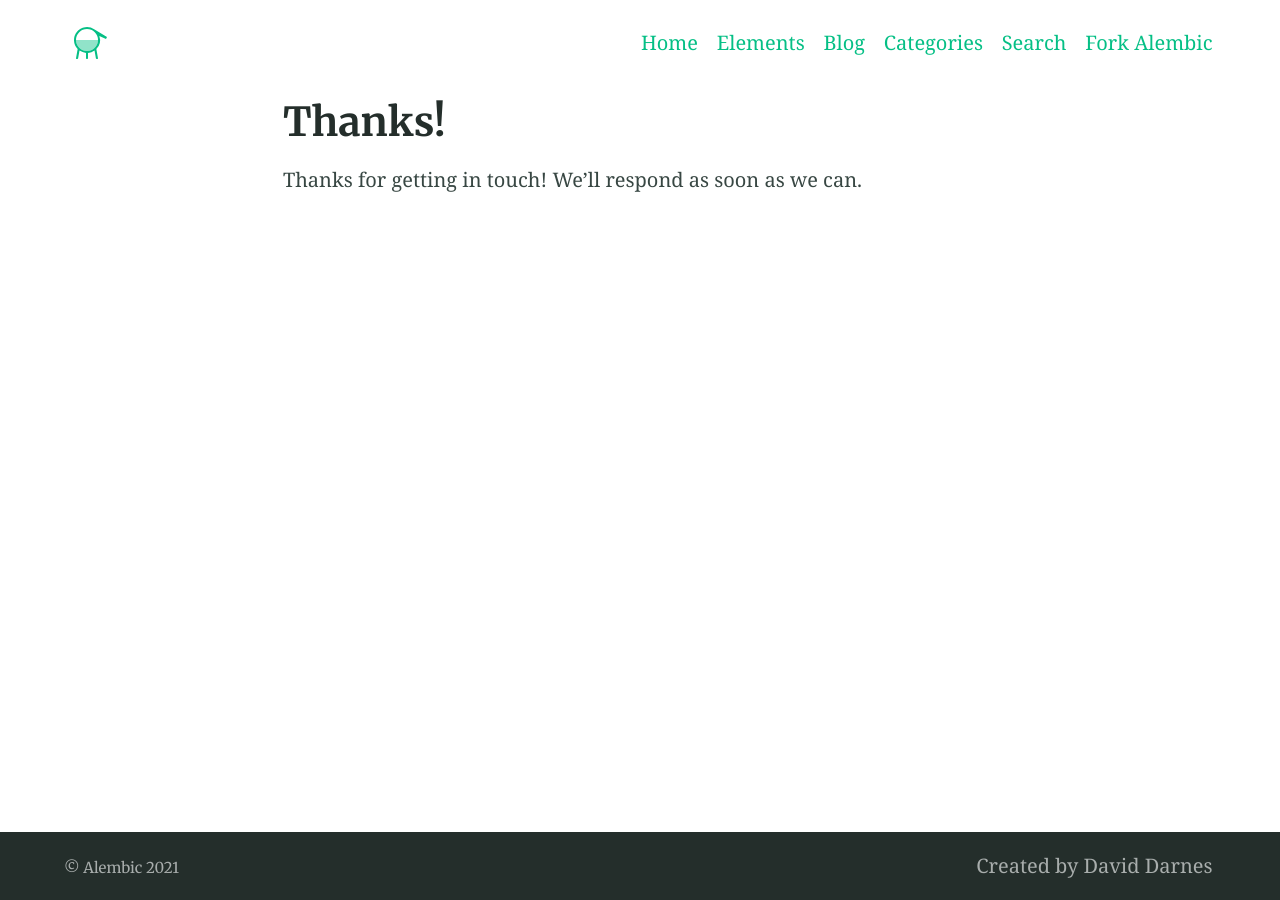
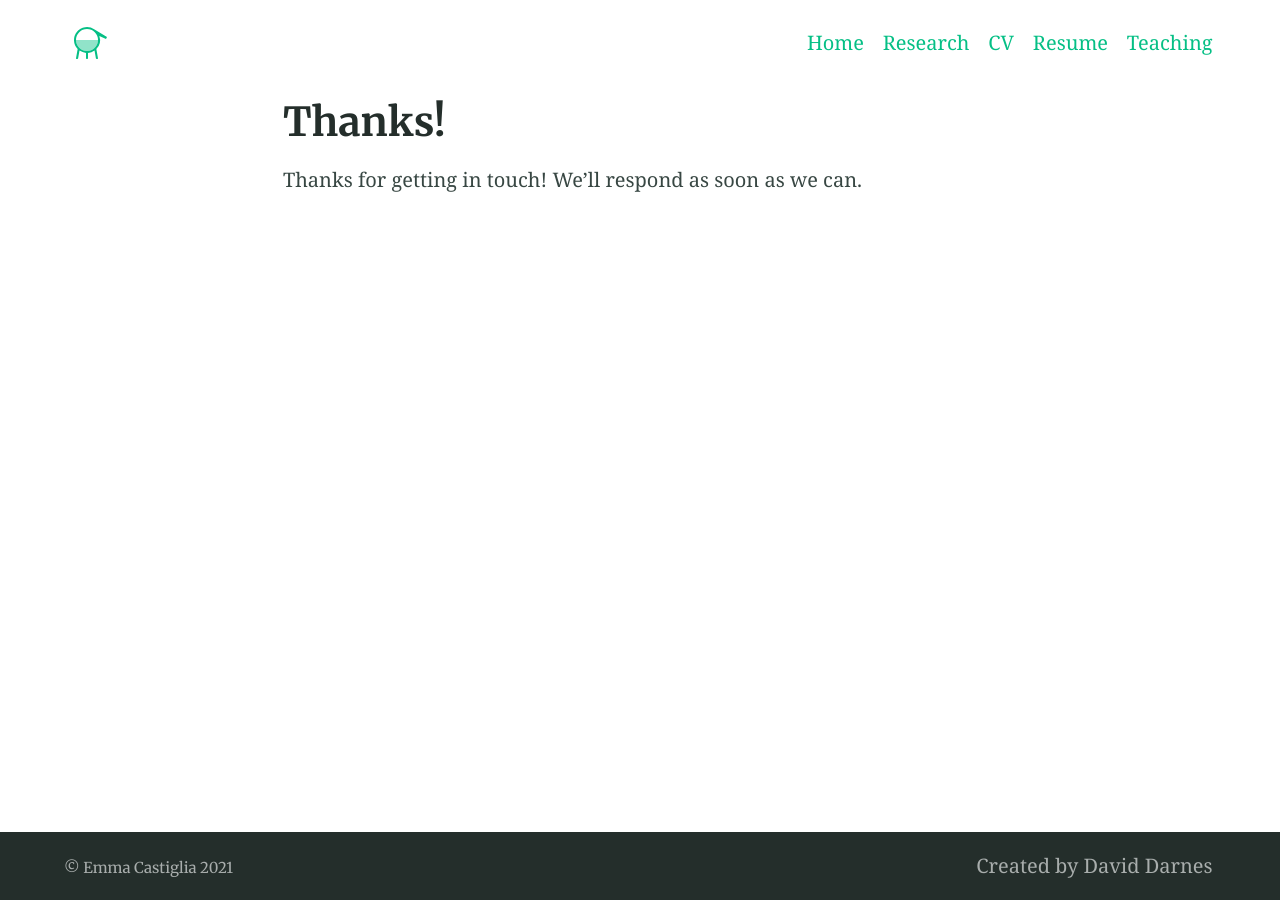
Before and after one commit to emmacastiglia/emmacastiglia2.github.io, a Jekyll site: the page built from thanks.md, in a window 1280 px wide. Built offline with Jekyll 4.4.1, drawn with Linux system fonts in a browser that asks for light colours.

Commit message:
Update _config.yml

```diff
--- a/_config.yml
+++ b/_config.yml
@@ -93,13 +93,12 @@ defaults:
 # 7. Site settings
 encoding: utf-8 # Make sure the encoding is right
 lang: en-GB # Set the site language
-title: "Alembic" # Site name or title, also used in jekyll-seo-tag
+title: "Emma Castiglia" # Site name or title, also used in jekyll-seo-tag
 logo: "/assets/logos/logo.svg" # Site logo, also used in jekyll-seo-tag
 description: "Alembic is a starting point for Jekyll projects. Rather than starting from scratch, this boilerplate is designed to get the ball rolling immediately" # Site description and default description, also used in jekyll-seo-tag
-url: "https://alembic.darn.es" # Site url, also used in jekyll-seo-tag
+url: "https://emmacastiglia.github.io" # Site url, also used in jekyll-seo-tag
 baseurl: ""
-repo: "https://github.com/daviddarnes/alembic"
-email: "me@daviddarnes.com"
+email: "emmacastiglia@gmail.com"
 # disqus: "alembic-1" # Blog post comments, uncomment the option and set the site ID from your Disqus account
 # date_format: "%-d %B %Y" # Blog post date formatting using placeholder formatting
 # google_analytics: ""
@@ -123,16 +122,14 @@ favicons: # Favicons are also used in the manifest file. Syntax is 'size: path'
 navigation_header:
 - title: Home
   url: /
-- title: Elements
-  url: /elements/
-- title: Blog
-  url: /blog/
-- title: Categories
-  url: /categories/
-- title: Search
-  url: /search/
-- title: Fork Alembic
-  url: https://github.com/daviddarnes/alembic
+- title: Research
+  url: /research/
+- title: CV
+  url: /cv/
+- title: Resume
+  url: /resume/
+- title: Teaching
+  url: /teaching/
 
 navigation_footer:
 - title: Created by David Darnes
```
